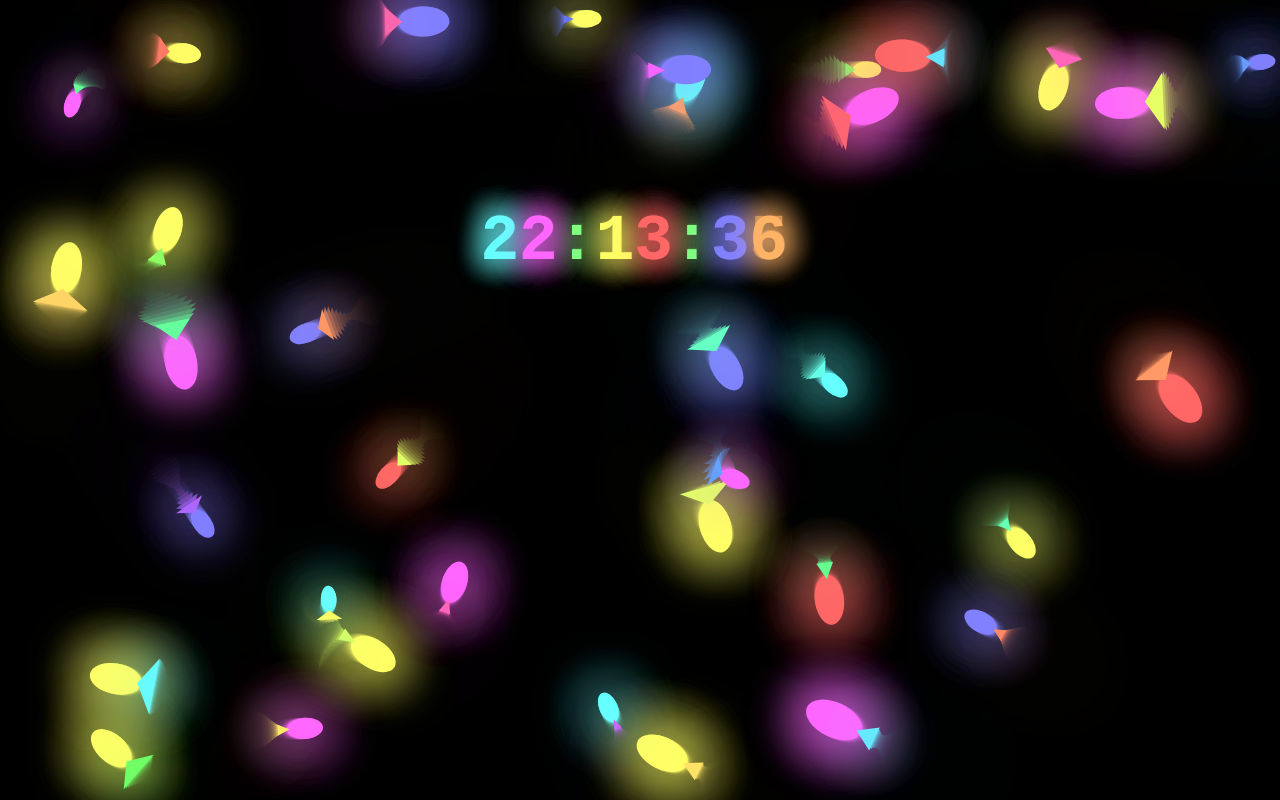
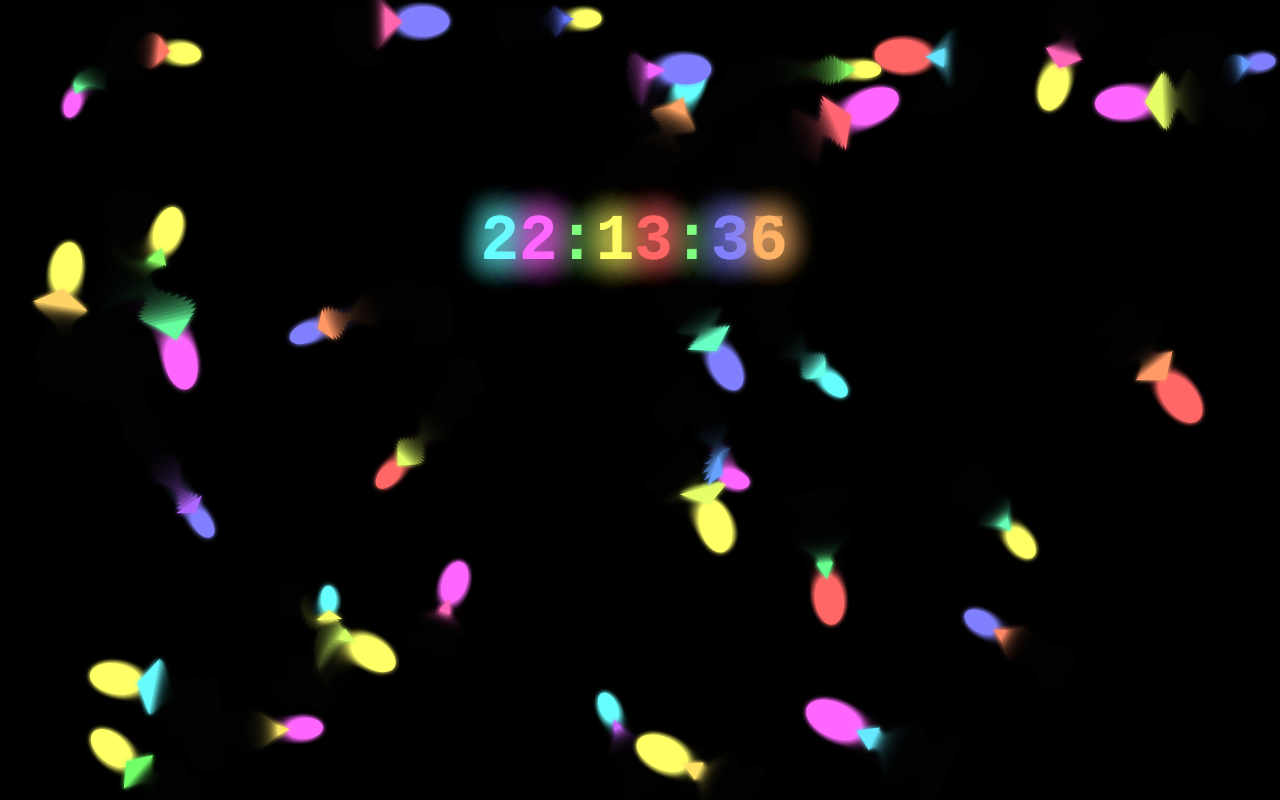
Before and after one commit to jaysonragasa/vibe-fishsim, a plain HTML site: page index.html in a window 1280 px wide. Drawn offline with Linux system fonts and the light colour scheme; animation ran at ten frames a second.

Commit message:
Update index.html

```diff
--- a/index.html
+++ b/index.html
@@ -92,7 +92,7 @@
 
                 // --- Draw Body ---
                 ctx.shadowColor = this.bodyColor;
-                ctx.shadowBlur = 60;
+                ctx.shadowBlur = 5;
                 ctx.fillStyle = this.bodyColor;
                 ctx.beginPath();
                 ctx.ellipse(0, 0, this.size * 1.2, this.size * 0.7, 0, 0, Math.PI * 2);
```
